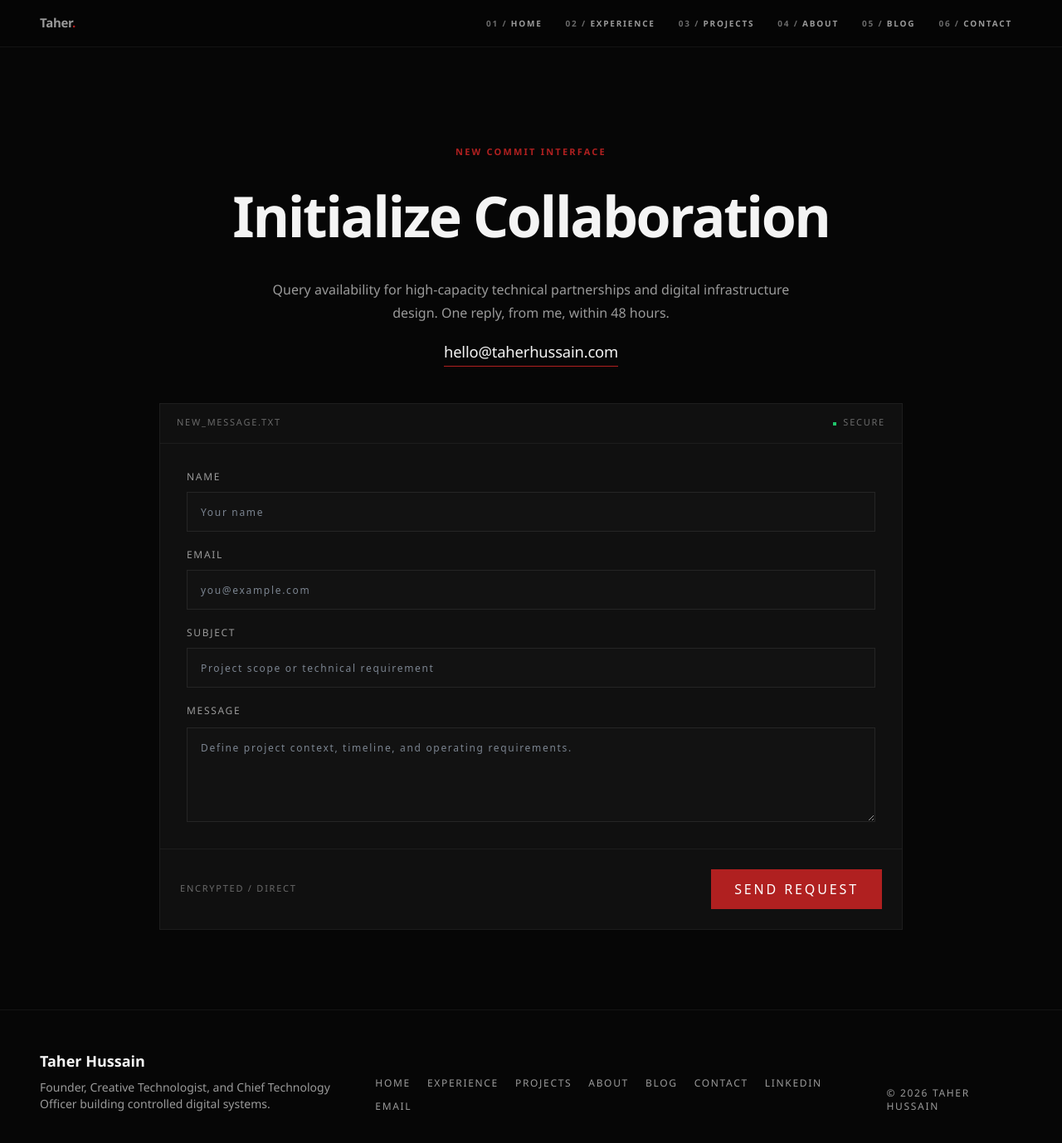
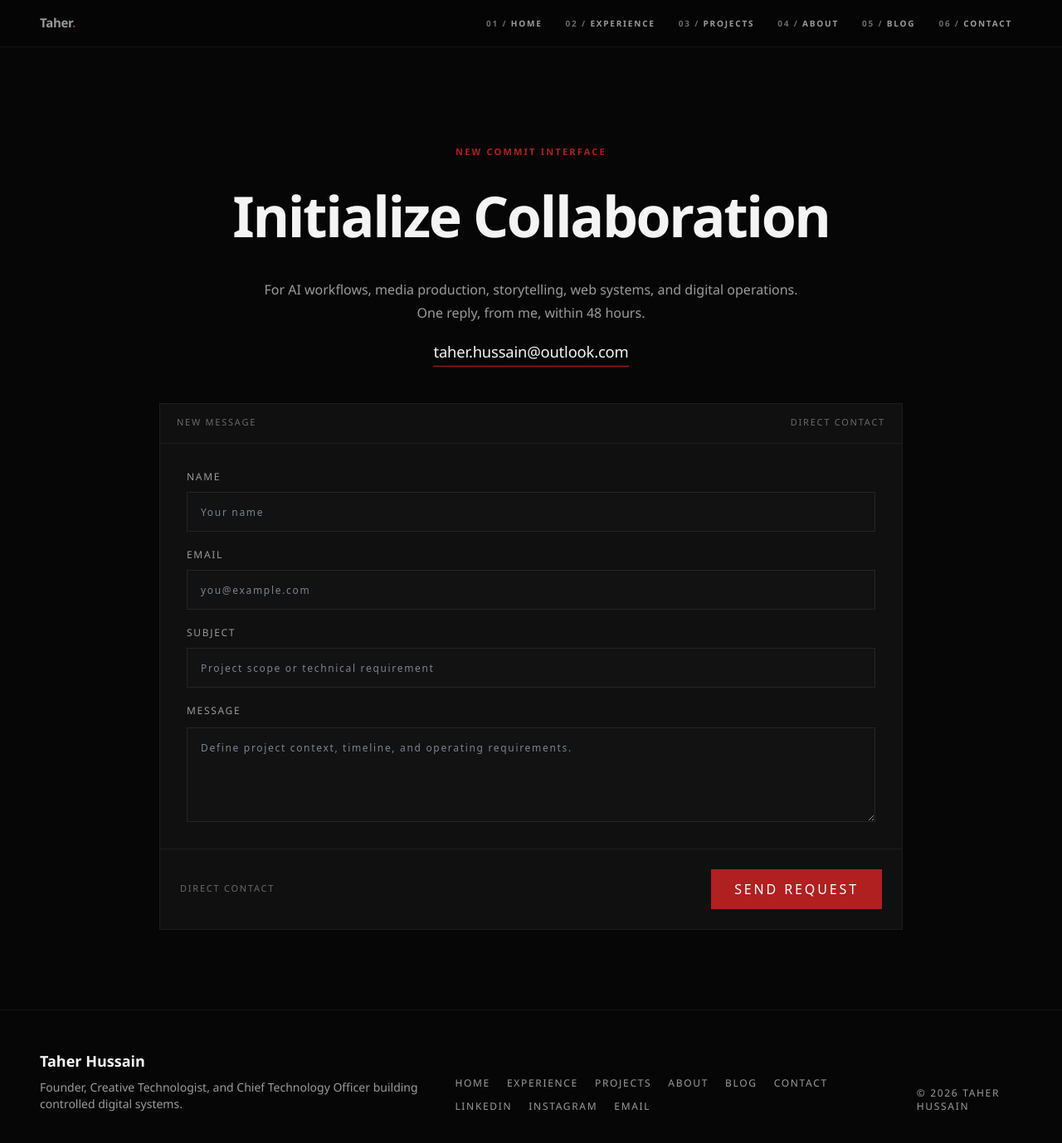
Before and after one commit to theoriginaltaher/portfolio, a Next.js app: page /contact in a window 1280 px wide. Shown: the top 1378 px of the page at 83% size. Built offline with nearby package versions, Linux system fonts and the light colour scheme.

Commit message:
refine homepage command center

```diff
--- a/app/page.tsx
+++ b/app/page.tsx
@@ -27,7 +27,7 @@ export default async function Home() {
         <FeaturedSignalSection post={posts[0]} />
         <ContactComposerSection />
       </main>
-      <Footer />
+      <Footer minimal />
     </>
   );
 }
--- a/components/home/ContactComposerSection.tsx
+++ b/components/home/ContactComposerSection.tsx
@@ -59,15 +59,15 @@ export function ContactComposerSection() {
           Initialize Collaboration
         </h2>
         <p className="mx-auto mt-6 max-w-2xl pretty text-base leading-7 text-[var(--muted)]">
-          Query availability for high-capacity technical partnerships and digital
-          infrastructure design. One reply, from me, within 48 hours.
+          For AI workflows, media production, storytelling, web systems, and digital
+          operations. One reply, from me, within 48 hours.
         </p>
         <p className="mt-5 text-[clamp(0.95rem,2vw,1.15rem)] tracking-[-0.01em]">
           <a
-            href="mailto:hello@taherhussain.com"
+            href="mailto:taher.hussain@outlook.com"
             className="border-b border-[var(--red)] pb-1 text-[var(--text)] transition hover:text-[var(--red)]"
           >
-            hello@taherhussain.com
+            taher.hussain@outlook.com
           </a>
         </p>
 
@@ -77,11 +77,8 @@ export function ContactComposerSection() {
           noValidate
         >
           <div className="flex h-12 items-center justify-between border-b hairline px-5 text-[11px] uppercase tracking-[0.16em] text-[var(--dim)]">
-            <span>new_message.txt</span>
-            <span className="flex items-center gap-2">
-              <span className="h-1 w-1 bg-[#20c56b]" />
-              secure
-            </span>
+            <span>New message</span>
+            <span>Direct contact</span>
           </div>
           <div className="space-y-5 p-4 sm:p-6 md:p-8">
             <label className="grid gap-2.5 text-xs uppercase tracking-[0.14em] text-[var(--muted)]">
@@ -156,7 +153,7 @@ export function ContactComposerSection() {
                   ? "Delivery unavailable, email directly"
                   : status === "submitting"
                     ? "Transmitting request"
-                    : "Encrypted / Direct"}
+                    : "Direct contact"}
             </span>
             <button
               type="submit"
--- a/components/home/FeaturedSignalSection.tsx
+++ b/components/home/FeaturedSignalSection.tsx
@@ -7,12 +7,12 @@ export function FeaturedSignalSection({ post }: { post?: BlogPost }) {
   const accentWord = titleParts.pop() || "Signals";
   const titleLead = titleParts.join(" ");
   return (
-    <section className="border-b hairline py-16 md:py-24" id="signal">
-      <div className="site-shell grid-field flex items-center justify-center px-4 py-10 md:py-16">
-        <article className="panel grid w-full max-w-4xl overflow-hidden md:grid-cols-[1fr_260px]">
-          <div className="p-8 md:p-14">
+    <section className="border-b hairline py-14 md:py-20" id="signal">
+      <div className="site-shell max-w-[1440px]">
+        <article className="grid overflow-hidden border-y border-[var(--border-strong)] md:grid-cols-[minmax(0,1fr)_300px]">
+          <div className="py-10 pr-0 md:py-14 md:pr-14">
             <p className="mb-8 text-[11px] font-black uppercase tracking-[0.18em] text-[var(--blue-quiet)]">
-              Signal Lab / Note Manifest
+              Selected Signal
             </p>
             <h2 className="balanced max-w-xl text-5xl font-black leading-[0.96] tracking-[-0.045em] md:text-6xl">
               {titleLead}
@@ -28,24 +28,9 @@ export function FeaturedSignalSection({ post }: { post?: BlogPost }) {
               Read Signal
             </Link>
           </div>
-          <aside className="border-t hairline p-8 text-sm md:border-l md:border-t-0">
-            <p className="mb-8 text-[11px] uppercase tracking-[0.16em] text-[var(--dim)]">
-              Note Attributes
-            </p>
-            <div className="space-y-8">
-              <div>
-                <p className="text-[var(--dim)]">Focus</p>
-                <p className="mt-2 text-[var(--text)]">Low signal, high fidelity</p>
-              </div>
-              <div>
-                <p className="text-[var(--dim)]">Discipline</p>
-                <p className="mt-2 text-[var(--red)]">Workflow architecture</p>
-              </div>
-              <div>
-                <p className="text-[var(--dim)]">Output</p>
-                <p className="mt-2 text-[var(--blue-quiet)]">Notes / Case file</p>
-              </div>
-            </div>
+          <aside className="border-t hairline py-8 text-sm md:border-l md:border-t-0 md:px-8 md:py-14">
+            <p className="text-[10px] font-black uppercase tracking-[0.16em] text-[var(--blue-quiet)]">Notes on AI, media, systems, and operations.</p>
+            <p className="mt-5 leading-6 text-[var(--muted)]">A short field note from the work behind the visible output.</p>
           </aside>
         </article>
       </div>
--- a/components/home/Hero.tsx
+++ b/components/home/Hero.tsx
@@ -13,9 +13,9 @@ export function Hero({ settings }: { settings: SiteSettings }) {
     <section className="relative overflow-hidden border-b hairline bg-[#060606] px-0 pb-4 pt-[72px] md:pb-7 md:pt-[84px]">
       <div className="absolute inset-0 bg-[radial-gradient(circle_at_76%_40%,rgba(59,88,124,0.16),transparent_30rem),radial-gradient(circle_at_8%_90%,rgba(176,32,32,0.08),transparent_24rem)]" />
 
-      <div className="relative mx-3.5 max-w-[1320px] md:mx-auto md:w-[calc(100%_-_28px)]">
-        <div className="relative flex min-h-[auto] flex-col justify-between overflow-hidden rounded-[18px] border border-[var(--border-strong)] bg-[#0a0b0c] p-5 md:min-h-[min(720px,calc(100svh-132px))] md:rounded-[30px] md:p-9">
-          <div className="absolute bottom-0 right-0 top-0 hidden w-[46%] overflow-hidden rounded-br-[30px] rounded-tl-[180px] bg-[#101215] lg:block">
+      <div className="site-shell relative max-w-[1440px]">
+        <div className="relative flex min-h-[auto] flex-col justify-between overflow-hidden border border-[var(--border-strong)] bg-[#0a0b0c] p-5 md:min-h-[min(720px,calc(100svh-132px))] md:p-9">
+          <div className="absolute bottom-0 right-0 top-0 hidden w-[46%] overflow-hidden bg-[#101215] lg:block">
             <Image
               src="/assets/taher-hero-camera.png"
               alt=""
@@ -55,7 +55,7 @@ export function Hero({ settings }: { settings: SiteSettings }) {
                 <span className="text-[var(--red)]">/</span>
                 <span>Chief Technology Officer</span>
               </p>
-              <p className="mt-4 max-w-lg pretty text-[14px] leading-[1.75] text-[#a8adb5] md:text-base">
+              <p className="mt-4 max-w-lg break-words pretty text-[14px] leading-[1.75] text-[#a8adb5] md:text-base">
                 {summary || "I design, build, and manage digital solutions across web development, multimedia production, AI-assisted systems, and technology-driven business operations."}
               </p>
               <div className="mt-6 flex flex-col gap-2.5 min-[560px]:flex-row min-[560px]:flex-wrap md:mt-7">
@@ -93,7 +93,7 @@ export function Hero({ settings }: { settings: SiteSettings }) {
           </div>
         </div>
 
-        <div className="flex flex-wrap items-center justify-between gap-x-5 gap-y-2 px-1.5 pt-3.5 text-[9px] font-bold uppercase tracking-[0.16em] text-[var(--dim)]">
+        <div className="flex flex-wrap items-center justify-between gap-x-5 gap-y-2 pt-3.5 text-[9px] font-bold uppercase tracking-[0.16em] text-[var(--dim)]">
           <span className="flex items-center gap-2">
             <span className="h-1.5 w-1.5 rounded-full bg-[#20c56b]" />
             System Ready
--- a/components/home/ProjectBinSection.tsx
+++ b/components/home/ProjectBinSection.tsx
@@ -49,21 +49,21 @@ export function ProjectBinSection({ projects }: { projects: Project[] }) {
   });
   return (
     <section className="border-b hairline bg-[#060606] py-12 sm:py-14 md:py-20" id="projects">
-      <div className="site-shell max-w-6xl">
+      <div className="site-shell max-w-[1440px]">
         <div className="mb-8 flex flex-col justify-between gap-3 sm:mb-10 md:flex-row md:items-end">
           <SectionLabel index="03 /" label="Project_Bin.index" />
           <p className="text-[11px] uppercase tracking-[0.16em] text-[var(--dim)]">
-            Systems / Media / Writing
+            Systems / Media / Experience / Writing
           </p>
         </div>
 
-        <div className="grid gap-3 sm:grid-cols-2 xl:grid-cols-4">
-          {pathways.map((item) => (
+        <div className="grid gap-3 sm:grid-cols-2 xl:grid-cols-[1.4fr_1fr_1fr_1fr]">
+          {pathways.map((item, index) => (
             <Link
               key={item.title}
               href={item.href}
               className={
-                "group panel relative flex min-h-[190px] flex-col overflow-hidden p-5 transition hover:border-[var(--border-strong)] sm:min-h-[210px] sm:p-6"
+                `group panel relative flex min-h-[190px] flex-col overflow-hidden p-5 transition hover:border-[var(--border-strong)] sm:min-h-[210px] sm:p-6 ${index === 0 ? "border-[var(--border-strong)] bg-[var(--panel-raised)]" : ""}`
               }
             >
               <div className="absolute right-5 top-5 text-sm text-[var(--dim)] transition group-hover:text-[var(--red)] sm:right-6 sm:top-6">
--- a/components/layout/Footer.tsx
+++ b/components/layout/Footer.tsx
@@ -1,29 +1,26 @@
 import Link from "next/link";
 import { navItems } from "./nav-data";
-
 const socials = [
   { label: "LinkedIn", href: "https://www.linkedin.com/in/taherhussain" },
-  { label: "Email", href: "mailto:hello@taherhussain.com" },
+  { label: "Instagram", href: "https://www.instagram.com/" },
+  { label: "Email", href: "mailto:taher.hussain@outlook.com" },
 ];
 
-export function Footer() {
+export function Footer({ minimal = false }: { minimal?: boolean }) {
   return (
     <footer className="border-t hairline bg-[#060606] py-12">
-      <div className="site-shell flex flex-col gap-8 text-sm text-[var(--muted)] md:flex-row md:items-end md:justify-between">
+      <div className="site-shell flex flex-col gap-6 text-sm text-[var(--muted)] md:flex-row md:items-end md:justify-between">
         <div>
           <p className="text-lg font-black text-[var(--text)]">Taher Hussain</p>
-          <p className="mt-2 max-w-sm pretty">
-            Founder, Creative Technologist, and Chief Technology Officer building
-            controlled digital systems.
-          </p>
+          <p className="mt-2">{minimal ? "Founder · Creative Technologist · Chief Technology Officer" : "Founder, Creative Technologist, and Chief Technology Officer building controlled digital systems."}</p>
         </div>
 
         <div className="flex flex-wrap gap-x-5 gap-y-3 text-xs uppercase tracking-[0.14em]">
-          {navItems.map((item) => (
+          {!minimal ? navItems.map((item) => (
             <Link key={item.href} href={item.href} className="hover:text-[var(--text)]">
               {item.label}
             </Link>
-          ))}
+          )) : null}
           {socials.map((item) => (
             <a key={item.label} href={item.href} className="hover:text-[var(--text)]" target={item.href.startsWith("http") ? "_blank" : undefined} rel={item.href.startsWith("http") ? "noreferrer" : undefined}>
               {item.label}
```
Also changed, not shown: components/home/ManifestoSection.tsx (+6 -9 lines), components/home/RoadmapSection.tsx (+7 -7 lines).
